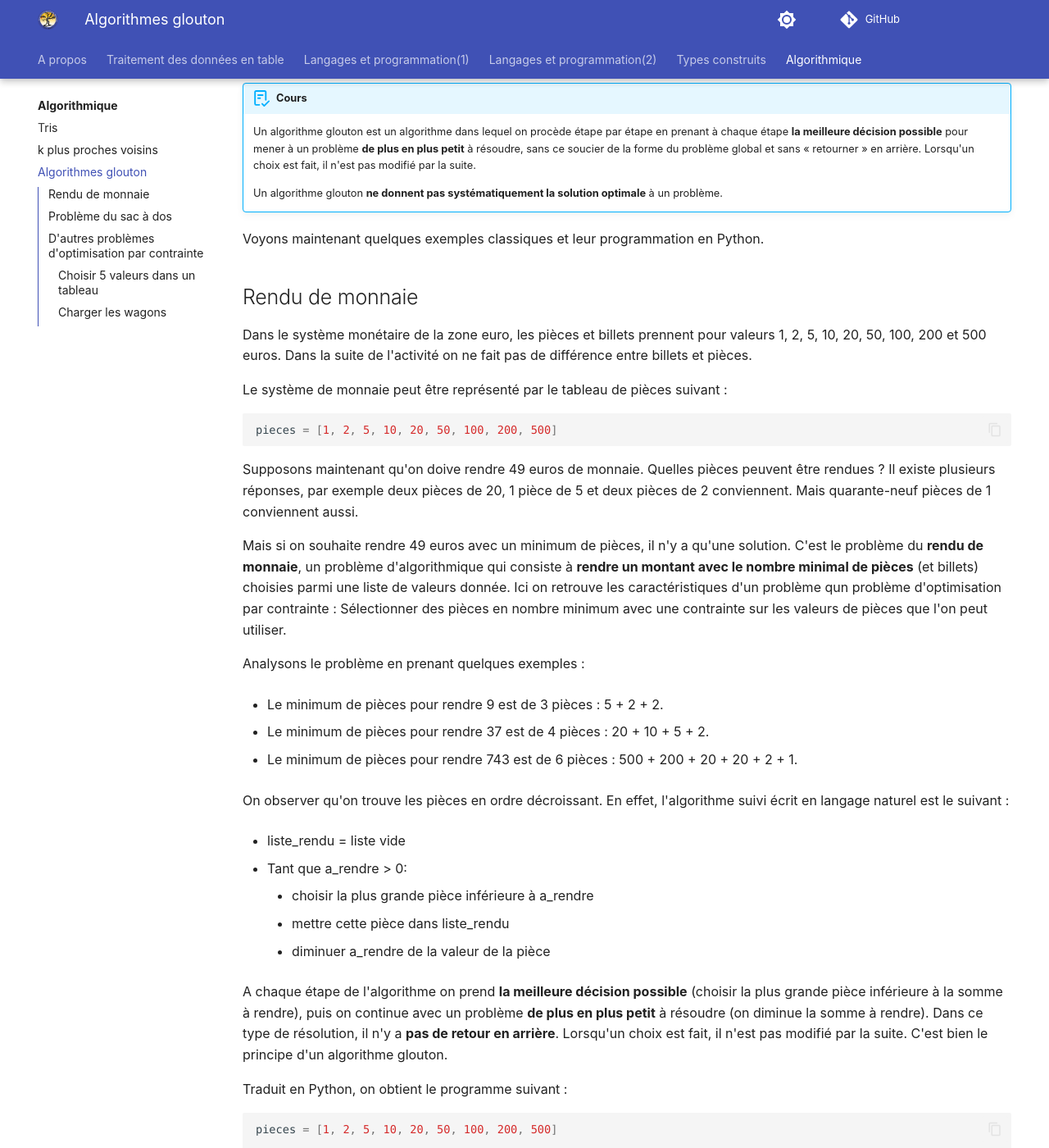
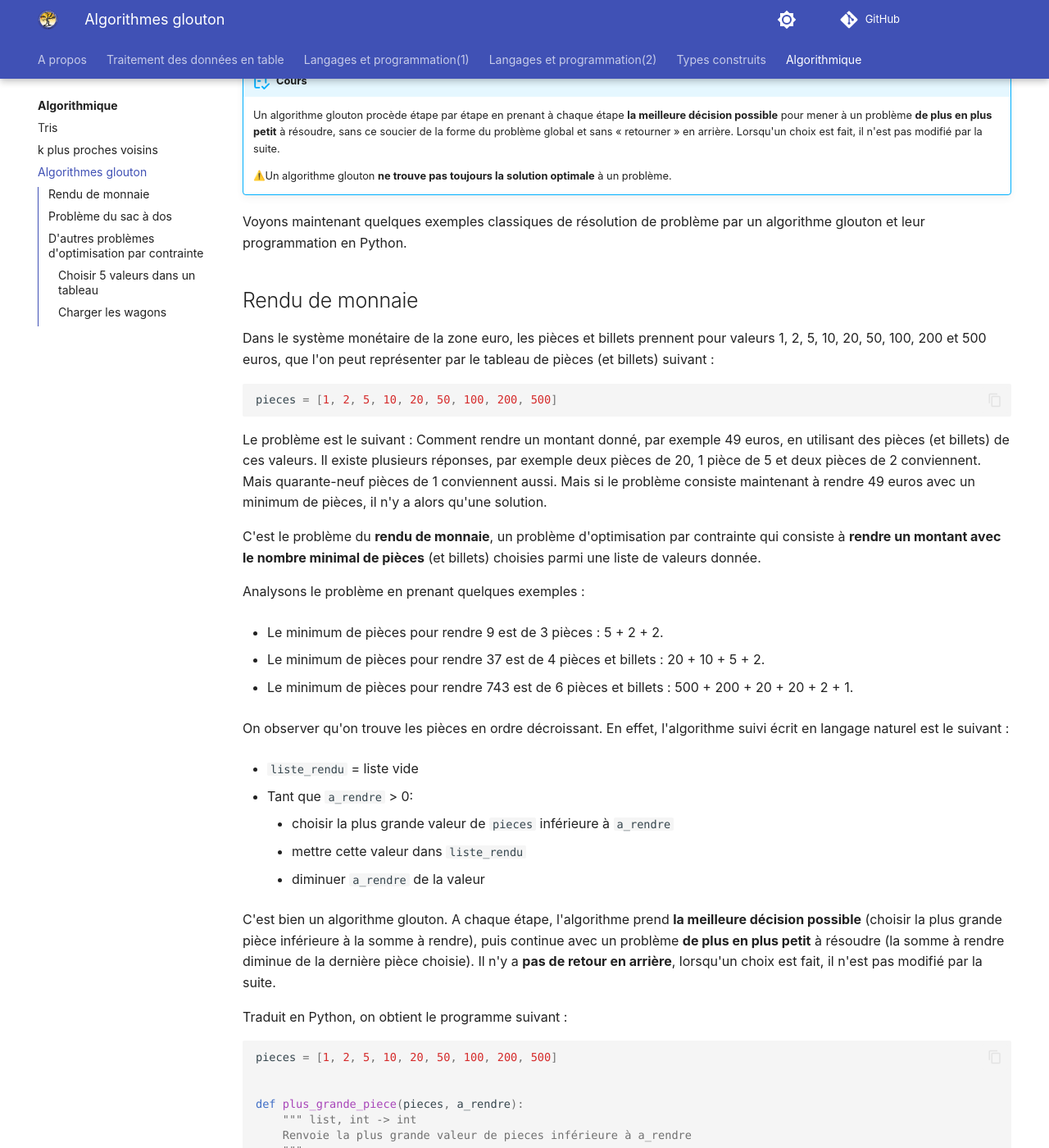
Before and after one commit to fab-perez/NSI-1, an MkDocs documentation site: the page built from docs/algorithmique/5-algorithmes-gloutons.md, in a window 1280 px wide and 1400 px high, scrolled down 1745 px. Shown: the whole window at 82% size. Built offline with MkDocs 1.6.1 and Material for MkDocs 9.7.7, drawn with Linux system fonts in a browser that asks for light colours; emoji names are drawn with the system emoji font; comment, search, counter and statistics services are not loaded; some of the changed text lies outside the part shown.

Commit message:
Add files via upload

````diff
--- a/docs/algorithmique/5-algorithmes-gloutons.md
+++ b/docs/algorithmique/5-algorithmes-gloutons.md
@@ -3,81 +3,79 @@
 ![Exemple de rectangle de 13x11](assets/5-rectangle-vide.png){width=30% align=right}
 
 
-Prenons un premier exemple simple : comment recouvrir un rectangle, par exemple de dimension 13x11, avec un minimum de carrés, pas forcément tous identiques ? C'est un problème de « pavage » du plan.
+Prenons un premier exemple simple, un pavage de plan : comment recouvrir un rectangle, par exemple de dimension 13x11, avec un minimum de carrés, pas forcément tous identiques ?
 
+Pour minimiser le nombre de carrés recouvrant le rectangle, une idée simple consiste à :
 
-On retrouve une caractéristique des nombreux problèmes pour lesquels les algorithmes gloutons sont utilisés : lorsqu'on a une **sélection** à effectuer sur un ensemble d'objets en cherchant à **maximiser** ou **minimiser** une certaine grandeur tout en respectant certaines **contraintes**. C'est un problème d'optimisation par contrainte.
+1. Placer le plus grand carré possible dans le rectangle à recouvrir.
 
-L'algorithme glouton consiste à utiliser à chaque étape le plus grand carré possible, afin de recouvrir d'un coup la plus grande partie possible du rectangle, et ainsi d'utiliser le minimum de carrés possibles. Dans notre exemple, on a donc les étapes suivantes :
+2. Recommencer l'étape 1 sur la partie du rectangle qui n'est pas recouvert, jusqu'à ce que tout soit recouvert.
 
-1. On place donc un carré de dimension 11x11.
+C'est le principe d'un **algorithme glouton**.
 
-2. Ensuite, on considère la surface vide restante. Les plus grands carrés que l'on peut placer ont une dimension de 2x2. On en place 5.
+Dans notre exemple, l'algorithme va recouvrir le rectangle en 8 étapes :
 
-3. Enfin, il ne reste qu'une petite surface à couvrir dans laquelle on doit placer 2 petits carrés de dimension 1x1.
-
-
-|Etape 1|Etape 2|Etape 3|
+|Etape 1|Etapes 2 à 6|Etapes 7 et 8|
 |:-:|:-:|:-:|
 |![Exemple de rectangle de 13x11 rempli avec un carré de 11x11](assets/5-rectangle-glouton-1.png)|![Exemple de rectangle de 13x11 rempli avec un carré de 11x11 et 5 carrés de 2x2](assets/5-rectangle-glouton-2.png)|![Exemple de rectangle de 13x11 rempli avec un carré de 11x11, 5 carrés de 2x2 et 2 carrés 1x1](assets/5-rectangle-glouton-3.png)|
-|On place d'abord le plus grand carré possible 11x11|Puis 5 carrés 2x2 dans l'espace restant| Et enfin 2 carrés 1x1.|
+|On place d'abord le plus grand carré possible de dimension 11x11|Puis 5 carrés de dimension 2x2 dans l'espace restant| Et enfin 2 carrés de dimension 1x1.|
 
-Au final on a donc trouvé une solution au problème en utilisant 8 carrés.
+L’algorithme glouton trouve une solution au problème en utilisant 8 carrés.
 
-On observe dans cette exemple un deuxième caractéristique des algorithmes gloutons : à chaque étape de l'algorithme on prend **la meilleure décision possible**  (choisir le plus grand carré possible), puis on continue avec un problème **de plus en plus petit** à résoudre (on diminue la taille du rectangle). Dans ce type de résolution, il n'y a **pas de retour en arrière**. Lorsqu'un choix est fait, il n'est pas modifié par la suite.
+Quelques remarques :
 
-Mais est-ce la meilleure solution, c'est-à-dire le nombre minimum de carrés utilisés ?
-La réponse est non, lon pouvait faire mieux !
+- Le problème posé est ce qu'on appelle un problème d'optimisation sous contrainte, autrement dit un problème qui consiste à faire une **sélection** en cherchant à **maximiser** ou **minimiser** une certaine quantité tout, en respectant certaines **contraintes**. Les algorithmes gloutons se prêtent bien à la résolution de tels problèmes.
+
+- On observe qu'à chaque étape, l'algorithme choisit **la meilleure décision possible**  (le plus grand carré possible), puis continue avec un problème **de plus en plus petit** à résoudre (la taille du rectangle à recouvrir diminue). Il n'y a **pas de retour en arrière**. Lorsqu'un choix est fait, il n'est pas modifié par la suite.
+
+- Mais est-ce la meilleure solution, c'est-à-dire le nombre minimum de carrés utilisés ? La réponse est non car on pouvait faire mieux !
+
 ![Solution optimale avec 6 carrés](assets/5-rectangle-optimal.png){width=30%}
 
-On observe sur cet exemple une dernière caractéristique des algorithmes gloutons : ils **ne donnent pas toujours la solution optimale** à un problème.
+C'est le propre des algorithmes gloutons : ils **ne trouvent pas toujours la solution optimale** à un problème.
 
 
 !!! abstract "Cours"
-    Un algorithme glouton est un algorithme dans lequel on procède étape par étape en prenant à chaque étape **la meilleure décision possible**  pour mener à un problème **de plus en plus petit** à résoudre, sans ce soucier de la forme du problème global et sans « retourner » en arrière. Lorsqu'un choix est fait, il n'est pas modifié par la suite.
+    Un algorithme glouton procède étape par étape en prenant à chaque étape **la meilleure décision possible**  pour mener à un problème **de plus en plus petit** à résoudre, sans ce soucier de la forme du problème global et sans « retourner » en arrière. Lorsqu'un choix est fait, il n'est pas modifié par la suite.
 
-    Un algorithme glouton **ne donnent pas systématiquement la solution optimale** à un problème.
+    :warning:Un algorithme glouton **ne trouve pas toujours la solution optimale** à un problème.
 
 
 
 
-Voyons maintenant quelques exemples classiques et leur programmation en Python.
+Voyons maintenant quelques exemples classiques de résolution de problème par un algorithme glouton et leur programmation en Python.
 
 ## Rendu de monnaie
 
-Dans le système monétaire de la zone euro, les pièces et billets prennent pour valeurs 1, 2, 5, 10, 20, 50, 100, 200 et 500 euros. Dans la suite de l'activité on ne fait pas de différence entre billets et pièces.
-
-Le système de monnaie peut être représenté par le tableau de pièces suivant :
+Dans le système monétaire de la zone euro, les pièces et billets prennent pour valeurs 1, 2, 5, 10, 20, 50, 100, 200 et 500 euros, que l'on peut représenter par le tableau de pièces (et billets) suivant :
 
 ``` py
 pieces = [1, 2, 5, 10, 20, 50, 100, 200, 500]
 ```
 
-Supposons maintenant qu'on doive rendre 49 euros de monnaie. Quelles pièces peuvent être rendues ? Il existe plusieurs réponses, par exemple deux pièces de 20, 1 pièce de 5 et deux pièces de 2 conviennent. Mais quarante-neuf pièces de 1 conviennent aussi.
+Le problème est le suivant : Comment rendre un montant donné, par exemple 49 euros, en utilisant des pièces (et billets) de ces valeurs. Il existe plusieurs réponses, par exemple deux pièces de 20, 1 pièce de 5 et deux pièces de 2 conviennent. Mais quarante-neuf pièces de 1 conviennent aussi. Mais si le problème consiste maintenant à rendre 49 euros avec un minimum de pièces, il n'y a alors qu'une solution.
 
-Mais si on souhaite rendre 49 euros avec un minimum de pièces, il n'y a qu'une solution. C'est le problème du **rendu de monnaie**, un problème d'algorithmique qui consiste à **rendre un montant avec le nombre minimal de pièces** (et billets) choisies parmi une liste de valeurs donnée. Ici on retrouve les caractéristiques d'un problème qun problème d'optimisation par contrainte : Sélectionner des pièces en nombre minimum avec une contrainte sur les valeurs de pièces que l'on peut utiliser.
+C'est le problème du **rendu de monnaie**, un problème d'optimisation par contrainte qui consiste à **rendre un montant avec le nombre minimal de pièces** (et billets) choisies parmi une liste de valeurs donnée.
 
 
 Analysons le problème en prenant quelques exemples :
 
 - Le minimum de pièces pour rendre 9 est de 3 pièces : 5 + 2 + 2.
 
-- Le minimum de pièces pour rendre 37 est de 4 pièces : 20 + 10 + 5 + 2.
+- Le minimum de pièces pour rendre 37 est de 4 pièces et billets : 20 + 10 + 5 + 2.
 
-- Le minimum de pièces pour rendre 743 est de 6 pièces : 500 + 200 + 20 + 20 + 2 + 1.
+- Le minimum de pièces pour rendre 743 est de 6 pièces et billets : 500 + 200 + 20 + 20 + 2 + 1.
 
 On observer qu'on trouve les pièces en ordre décroissant. En effet, l'algorithme suivi écrit en langage naturel est le suivant :
 
-- liste_rendu = liste vide
+- `liste_rendu` = liste vide
 
-- Tant que a_rendre > 0:
-    - choisir la plus grande pièce inférieure à a_rendre
-    - mettre cette pièce dans liste_rendu
-    - diminuer a_rendre de la valeur de la pièce
+- Tant que `a_rendre` > 0:
+    - choisir la plus grande valeur de `pieces` inférieure à `a_rendre`
+    - mettre cette valeur dans `liste_rendu`
+    - diminuer `a_rendre` de la valeur
 
-
-A chaque étape de l'algorithme on prend **la meilleure décision possible**  (choisir la plus grande pièce inférieure à la somme à rendre), puis on continue avec un problème **de plus en plus petit** à résoudre (on diminue la somme à rendre). Dans ce type de résolution, il n'y a **pas de retour en arrière**. Lorsqu'un choix est fait, il n'est pas modifié par la suite. C'est bien le principe d'un algorithme glouton.
-
+C'est bien un algorithme glouton. A chaque étape, l'algorithme prend **la meilleure décision possible**  (choisir la plus grande pièce inférieure à la somme à rendre), puis continue avec un problème **de plus en plus petit** à résoudre (la somme à rendre diminue de la dernière pièce choisie). Il n'y a **pas de retour en arrière**, lorsqu'un choix est fait, il n'est pas modifié par la suite.
 
 Traduit en Python, on obtient le programme suivant :
 
@@ -113,7 +111,7 @@
 assert rendre_monnaie(pieces, 743) == [500, 200, 20, 20, 2, 1]
 ```
 
-On utilise maintenant un système de pièces différents de celui de la zone euro :
+Prenons maintenant un système de pièces différents de celui de la zone euro :
 
 ``` py
 pieces2 = [1, 3, 6, 12, 24, 30]
@@ -130,7 +128,6 @@
 On observe rapidement que l'algorithme glouton ne renvoie pas le nombre minimal de pièces à rendre, on pouvait rendre 48 avec deux pièces de 24; 49 avec deux pièces de 24 et une pièce de 1, etc.
 
 
-
 ## Problème du sac à dos
 
 On dispose d'un sac à dos avec une capacité maximum de poids à transporter de 15 kg. On a le choix d'emporter certains des objets dont on connait le poids et la valeur :
````
Also changed, not shown: other parts of docs/algorithmique/5-algorithmes-gloutons.md (+6 -6 lines).
